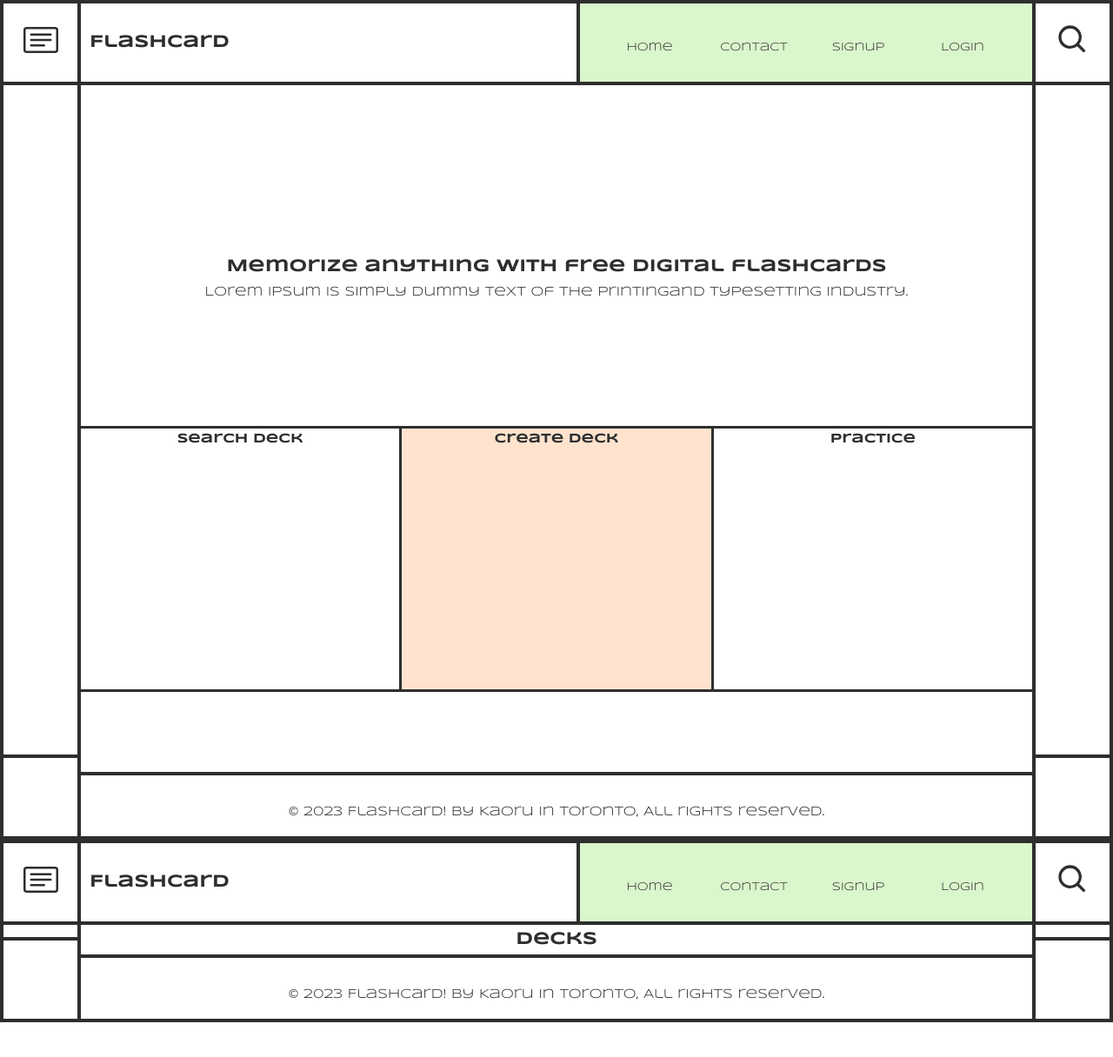
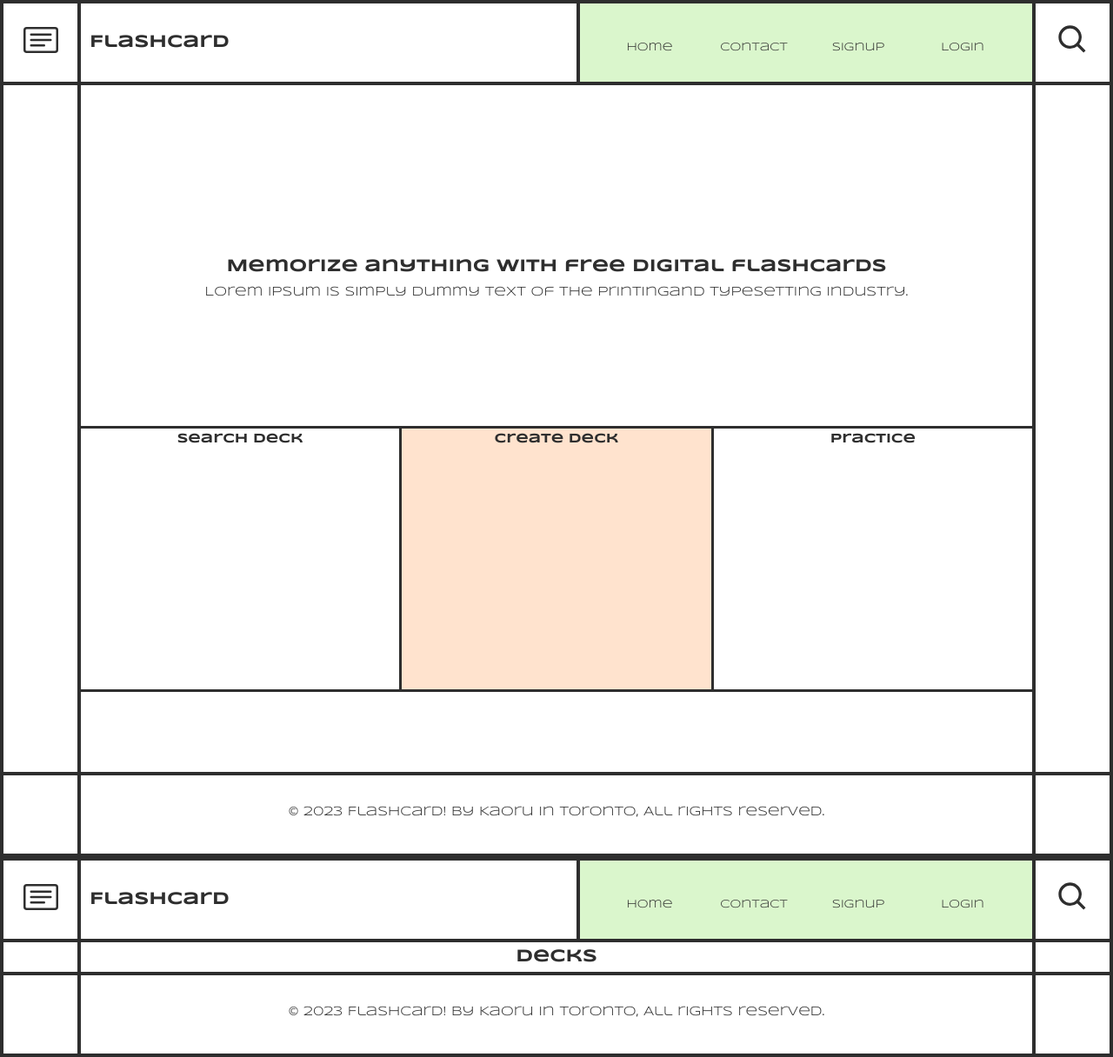
Before and after one commit to CarlSmoky/flashcard_client, a React (Create React App) app: page / in a window 1280 px wide. Shown: the whole page at 87% size. Before the commit the page ends 1176 px from the top, so only its background shows below. Built offline with nearby package versions, Linux system fonts and the light colour scheme.

Commit message:
Adjust Footer height

```diff
--- a/src/components/Footer.jsx
+++ b/src/components/Footer.jsx
@@ -11,7 +11,7 @@ const Footer = () => {
 
 const StyledFooter = styled.footer`
   width: calc(100vw - 9.3rem - 9.3rem);
-  height: 7rem;
+  height: 9rem;
   border-top: var(--side-column-border) solid var(--black-primary);
 
   p {
```
